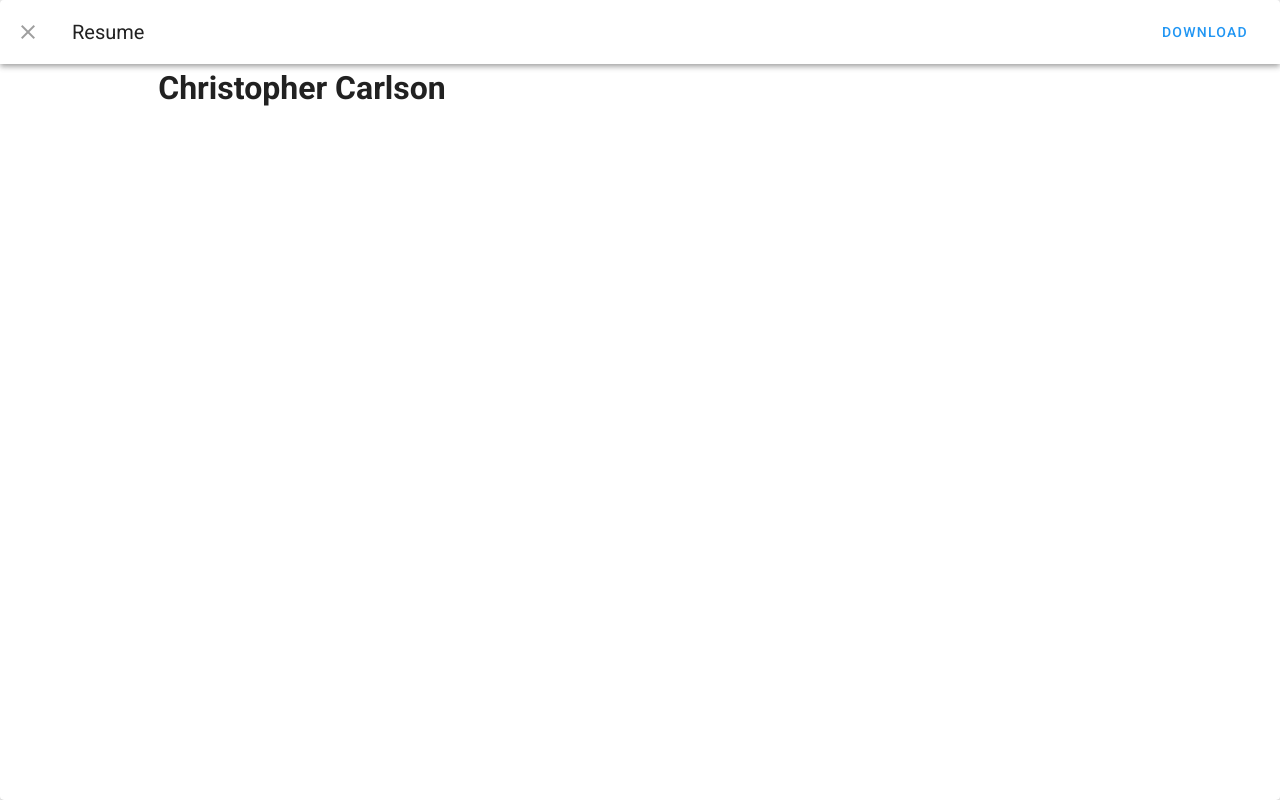
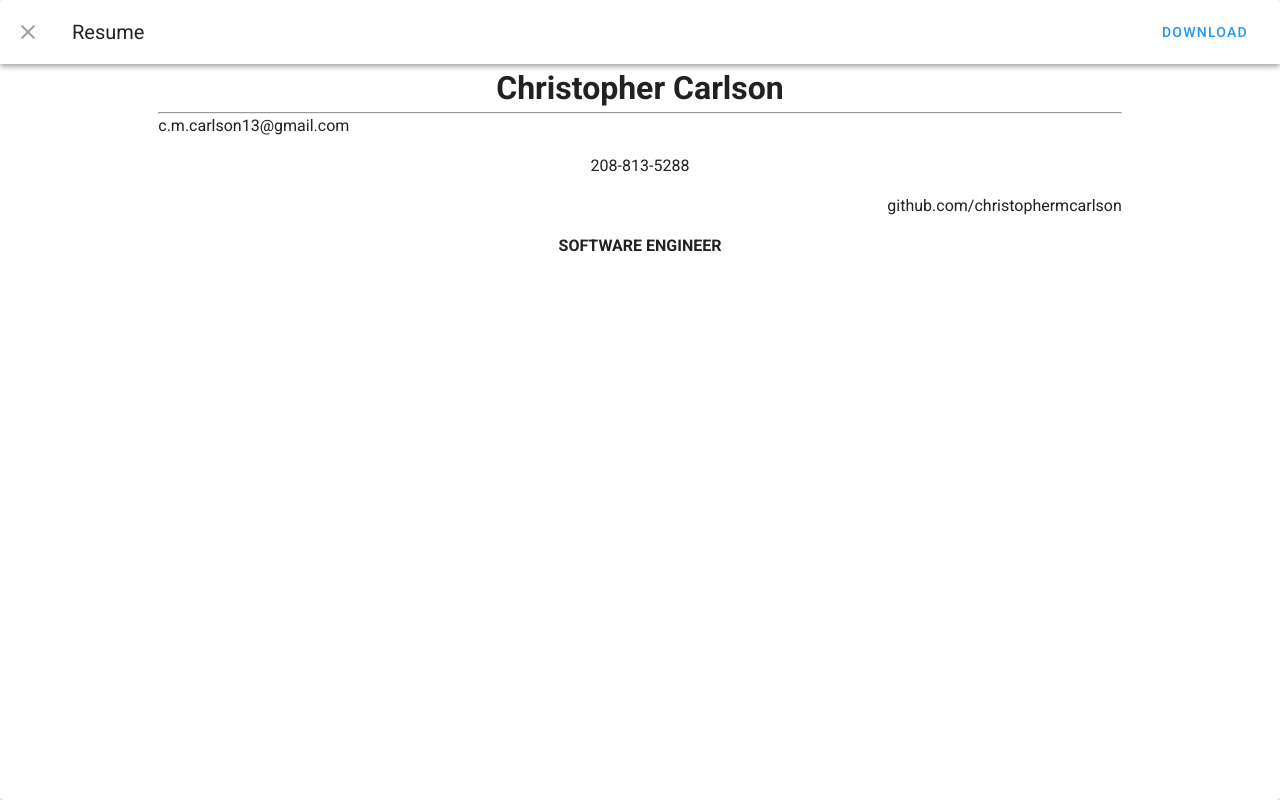
Before and after one commit to ChristopherMCarlson/updatedLandingPage, a Vue app: page /#/ in a window 1280 px wide. Both pictures are taken after a click on the button 738 px from the left and 428 px from the top of the page. Built offline with nearby package versions, Linux system fonts and the light colour scheme.

Commit message:
text alignment is hard

```diff
--- a/src/components/Resume.vue
+++ b/src/components/Resume.vue
@@ -2,7 +2,16 @@
     <v-container>
       <v-row style="height: 70vh" justify="center">
         <v-col cols="10">
-          <h1>Christopher Carlson</h1>
+          <h1 class="text-center">Christopher Carlson</h1>
+          <hr/>
+          <v-row>
+            <v-col cols="12">
+              <p class='text-left'>c.m.carlson13@gmail.com</p>
+              <p class='text-center'>208-813-5288</p>
+              <p class='text-right'>github.com/christophermcarlson</p>
+            </v-col>
+          </v-row>
+          <h4 class="text-center">SOFTWARE ENGINEER</h4>
         </v-col>
       </v-row>
     </v-container>
```
